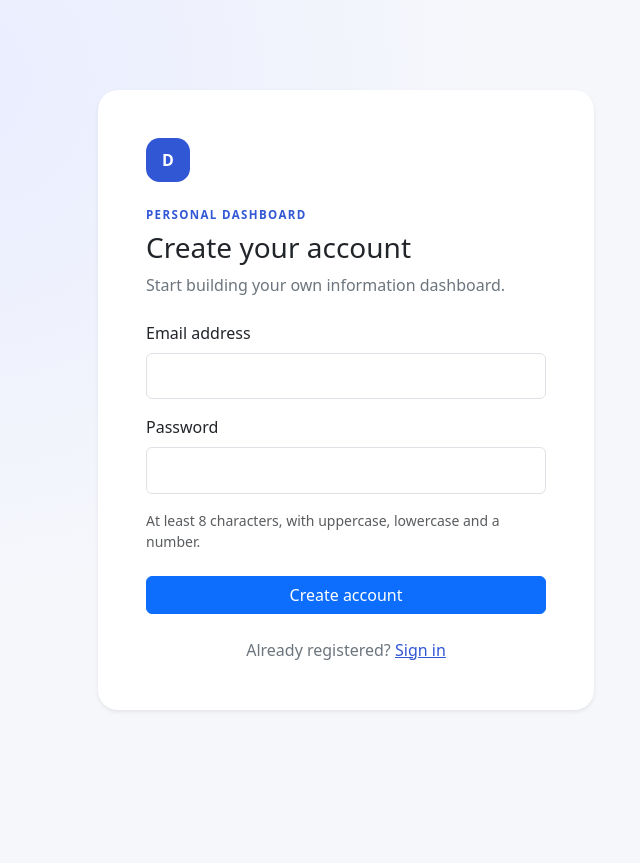
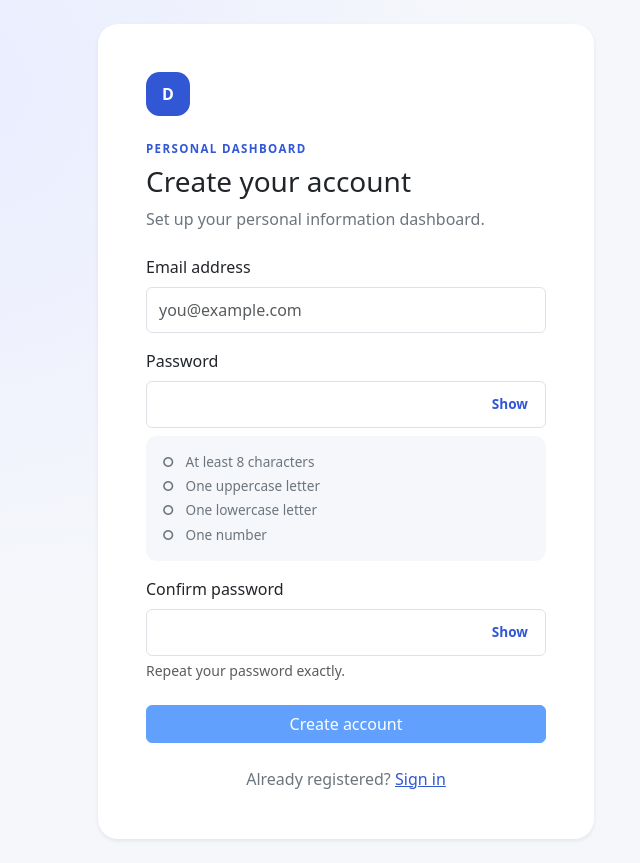
Before and after one commit to UndertakerO-O/dashbord-mirror, a Vue app in the folder frontend/: page /signup in a window 1280 px wide. Shown: the whole page, without its empty margins (294-934 px from the left). Before the commit the page ends 800 px from the top, so only its background shows below. Built offline with nearby package versions, Linux system fonts and the light colour scheme; no server answers.

Commit message:
feat: add live password rules and visibility controls

```diff
--- a/frontend/src/styles.css
+++ b/frontend/src/styles.css
@@ -11,9 +11,7 @@ body {
   background: #f5f7fb;
 }
 
-a {
-  color: #3157d5;
-}
+a { color: #3157d5; }
 
 .auth-shell {
   display: grid;
@@ -23,10 +21,7 @@ a {
   background: radial-gradient(circle at 20% 10%, #e9edff, transparent 32rem), #f5f7fb;
 }
 
-.auth-card {
-  width: min(100%, 31rem);
-  border-radius: 1.25rem;
-}
+.auth-card { width: min(100%, 31rem); border-radius: 1.25rem; }
 
 .brand-mark,
 .empty-icon {
@@ -40,31 +35,34 @@ a {
   font-weight: 700;
 }
 
-.eyebrow {
+.eyebrow { color: #3157d5; font-size: .72rem; font-weight: 700; letter-spacing: .12em; }
+.form-control { min-height: 2.9rem; }
+.dashboard-shell { min-height: 100vh; }
+.empty-dashboard { border-radius: 1.25rem; }
+.empty-icon { margin-inline: auto; font-size: 1.5rem; }
+.dashboard-placeholder { min-height: 15rem; border-radius: 1.25rem; }
+
+.password-input { position: relative; }
+.password-input .form-control { padding-right: 4.5rem; }
+.password-toggle {
+  position: absolute;
+  top: 50%;
+  right: .75rem;
+  transform: translateY(-50%);
+  border: 0;
+  background: transparent;
   color: #3157d5;
-  font-size: .72rem;
-  font-weight: 700;
-  letter-spacing: .12em;
+  font-size: .85rem;
+  font-weight: 600;
 }
+.password-toggle:focus-visible { outline: 2px solid #3157d5; outline-offset: 2px; border-radius: .25rem; }
 
-.form-control {
-  min-height: 2.9rem;
+.password-rules {
+  padding: .75rem 1rem;
+  border-radius: .65rem;
+  background: #f5f7fb;
+  font-size: .85rem;
 }
-
-.dashboard-shell {
-  min-height: 100vh;
-}
-
-.empty-dashboard {
-  border-radius: 1.25rem;
-}
-
-.empty-icon {
-  margin-inline: auto;
-  font-size: 1.5rem;
-}
-
-.dashboard-placeholder {
-  min-height: 15rem;
-  border-radius: 1.25rem;
-}
+.password-rules li { color: #6c757d; margin: .25rem 0; transition: color .2s ease; }
+.password-rules li.valid { color: #198754; font-weight: 600; }
+.rule-icon { display: inline-block; width: 1.25rem; font-weight: 700; }
--- a/frontend/src/views/LoginView.vue
+++ b/frontend/src/views/LoginView.vue
@@ -8,6 +8,7 @@ const router = useRouter();
 const route = useRoute();
 const email = ref('');
 const password = ref('');
+const showPassword = ref(false);
 const error = ref('');
 const loading = ref(false);
 
@@ -28,15 +29,43 @@ async function submit(): Promise<void> {
 <template>
   <AuthLayout>
     <template #title>Welcome back</template>
-    <template #subtitle>Sign in to access your personal dashboard.</template>
+    <template #subtitle>Sign in to continue to your dashboard.</template>
 
     <form @submit.prevent="submit" novalidate>
       <div v-if="error" class="alert alert-danger" role="alert">{{ error }}</div>
+
       <label class="form-label" for="login-email">Email address</label>
-      <input id="login-email" v-model="email" class="form-control mb-3" type="email" required autocomplete="email" />
+      <input
+        id="login-email"
+        v-model="email"
+        class="form-control mb-3"
+        type="email"
+        required
+        autocomplete="email"
+        placeholder="you@example.com"
+      />
+
       <label class="form-label" for="login-password">Password</label>
-      <input id="login-password" v-model="password" class="form-control mb-4" type="password" required autocomplete="current-password" />
-      <button class="btn btn-primary w-100" type="submit" :disabled="loading">
+      <div class="password-input mb-4">
+        <input
+          id="login-password"
+          v-model="password"
+          class="form-control"
+          :type="showPassword ? 'text' : 'password'"
+          required
+          autocomplete="current-password"
+        />
+        <button
+          class="password-toggle"
+          type="button"
+          :aria-label="showPassword ? 'Hide password' : 'Show password'"
+          @click="showPassword = !showPassword"
+        >
+          {{ showPassword ? 'Hide' : 'Show' }}
+        </button>
+      </div>
+
+      <button class="btn btn-primary w-100" type="submit" :disabled="loading || !email || !password">
         {{ loading ? 'Signing in…' : 'Sign in' }}
       </button>
     </form>
--- a/frontend/src/views/SignupView.vue
+++ b/frontend/src/views/SignupView.vue
@@ -1,5 +1,5 @@
 <script setup lang="ts">
-import { ref } from 'vue';
+import { computed, ref } from 'vue';
 import { RouterLink, useRouter } from 'vue-router';
 import AuthLayout from '../components/AuthLayout.vue';
 import { authApi } from '../api/auth';
@@ -7,11 +7,31 @@ import { authApi } from '../api/auth';
 const router = useRouter();
 const email = ref('');
 const password = ref('');
+const passwordConfirmation = ref('');
+const showPassword = ref(false);
+const showConfirmation = ref(false);
 const error = ref('');
+const loading = ref(false);
 const confirmationToken = ref('');
-const loading = ref(false);
+
+const passwordRules = computed(() => [
+  { label: 'At least 8 characters', valid: password.value.length >= 8 },
+  { label: 'One uppercase letter', valid: /[A-Z]/.test(password.value) },
+  { label: 'One lowercase letter', valid: /[a-z]/.test(password.value) },
+  { label: 'One number', valid: /[0-9]/.test(password.value) },
+]);
+
+const passwordIsValid = computed(() => passwordRules.value.every((rule) => rule.valid));
+const passwordsMatch = computed(
+  () => passwordConfirmation.value.length > 0 && password.value === passwordConfirmation.value,
+);
+const canSubmit = computed(
+  () => email.value.length > 0 && passwordIsValid.value && passwordsMatch.value && !loading.value,
+);
 
 async function submit(): Promise<void> {
+  if (!canSubmit.value) return;
+
   loading.value = true;
   error.value = '';
   try {
@@ -28,23 +48,84 @@ async function submit(): Promise<void> {
 <template>
   <AuthLayout>
     <template #title>Create your account</template>
-    <template #subtitle>Start building your own information dashboard.</template>
+    <template #subtitle>Set up your personal information dashboard.</template>
 
     <div v-if="confirmationToken" class="alert alert-success" role="status">
-      Account created. For local development, confirm it here:
+      <strong>Account created.</strong>
+      <p class="mb-2">Confirm your account before signing in.</p>
       <RouterLink :to="{ path: '/confirm', query: { token: confirmationToken } }">
-        confirm my account
+        Confirm my account
       </RouterLink>
     </div>
 
     <form v-else @submit.prevent="submit" novalidate>
       <div v-if="error" class="alert alert-danger" role="alert">{{ error }}</div>
+
       <label class="form-label" for="signup-email">Email address</label>
-      <input id="signup-email" v-model="email" class="form-control mb-3" type="email" required autocomplete="email" />
+      <input
+        id="signup-email"
+        v-model="email"
+        class="form-control mb-3"
+        type="email"
+        required
+        autocomplete="email"
+        placeholder="you@example.com"
+      />
+
       <label class="form-label" for="signup-password">Password</label>
-      <input id="signup-password" v-model="password" class="form-control mb-3" type="password" required minlength="8" autocomplete="new-password" />
-      <p class="form-text mb-4">At least 8 characters, with uppercase, lowercase and a number.</p>
-      <button class="btn btn-primary w-100" type="submit" :disabled="loading">
+      <div class="password-input mb-2">
+        <input
+          id="signup-password"
+          v-model="password"
+          class="form-control"
+          :type="showPassword ? 'text' : 'password'"
+          required
+          autocomplete="new-password"
+          aria-describedby="password-rules"
+        />
+        <button
+          class="password-toggle"
+          type="button"
+          :aria-label="showPassword ? 'Hide password' : 'Show password'"
+          @click="showPassword = !showPassword"
+        >
+          {{ showPassword ? 'Hide' : 'Show' }}
+        </button>
+      </div>
+
+      <ul id="password-rules" class="password-rules list-unstyled mb-3" aria-live="polite">
+        <li v-for="rule in passwordRules" :key="rule.label" :class="{ valid: rule.valid }">
+          <span class="rule-icon" aria-hidden="true">{{ rule.valid ? '✓' : '○' }}</span>
+          {{ rule.label }}
+        </li>
+      </ul>
+
+      <label class="form-label" for="signup-password-confirmation">Confirm password</label>
+      <div class="password-input mb-1">
+        <input
+          id="signup-password-confirmation"
+          v-model="passwordConfirmation"
+          class="form-control"
+          :class="{ 'is-invalid': passwordConfirmation.length > 0 && !passwordsMatch }"
+          :type="showConfirmation ? 'text' : 'password'"
+          required
+          autocomplete="new-password"
+          aria-describedby="password-match"
+        />
+        <button
+          class="password-toggle"
+          type="button"
+          :aria-label="showConfirmation ? 'Hide password confirmation' : 'Show password confirmation'"
+          @click="showConfirmation = !showConfirmation"
+        >
+          {{ showConfirmation ? 'Hide' : 'Show' }}
+        </button>
+      </div>
+      <div id="password-match" class="form-text mb-4" :class="{ 'text-success': passwordsMatch }">
+        {{ passwordsMatch ? 'Passwords match.' : 'Repeat your password exactly.' }}
+      </div>
+
+      <button class="btn btn-primary w-100" type="submit" :disabled="!canSubmit">
         {{ loading ? 'Creating account…' : 'Create account' }}
       </button>
     </form>
```
Also changed, not shown: 1 other file (tests, documents, lock files or other folders).
